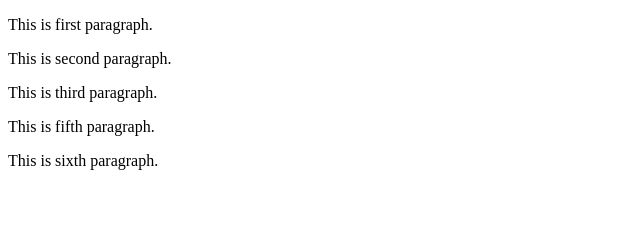
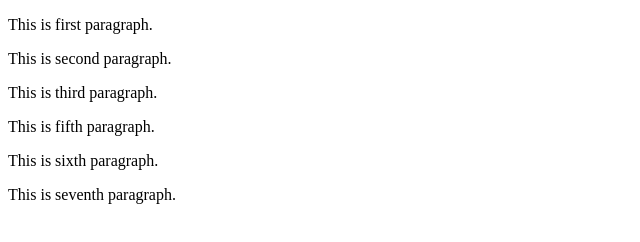
Before and after one commit to pureli/git-test, a website: page index.html in a window 1280 px wide. Shown: the whole page, without its empty margins (0-640 px from the left). Drawn offline with Linux system fonts and the light colour scheme.

Commit message:
seventh commit

```diff
--- a/index.html
+++ b/index.html
@@ -10,6 +10,7 @@
     <p>This is third paragraph.</p>
     <p>This is fifth paragraph.</p>
     <p>This is sixth paragraph.</p>
+    <p>This is seventh paragraph.</p>
 
 </body>
 
```
Also changed, not shown: package.json (added, +36 -0 lines), 3 other files.
